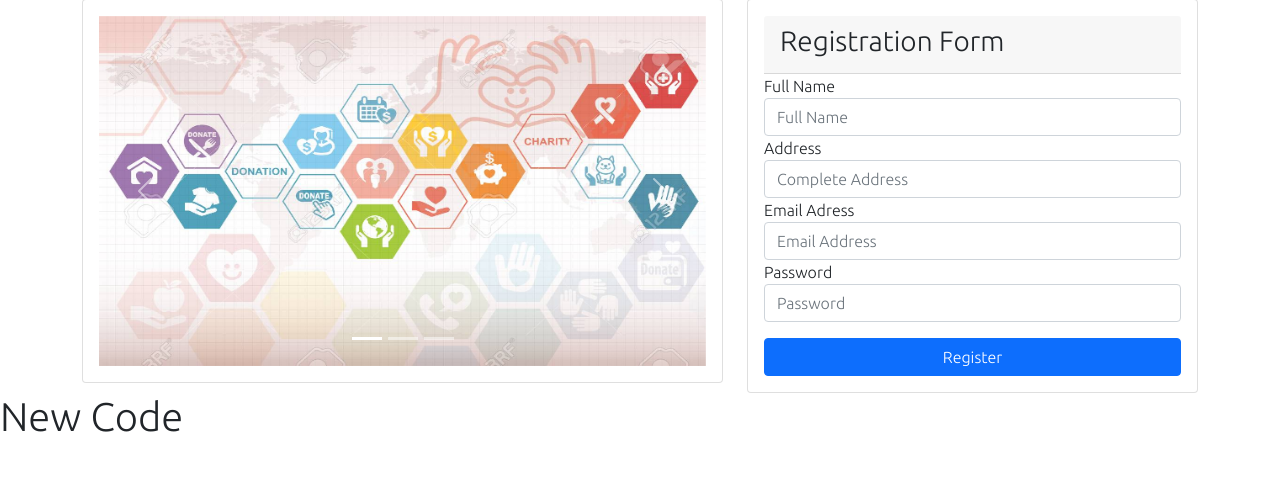
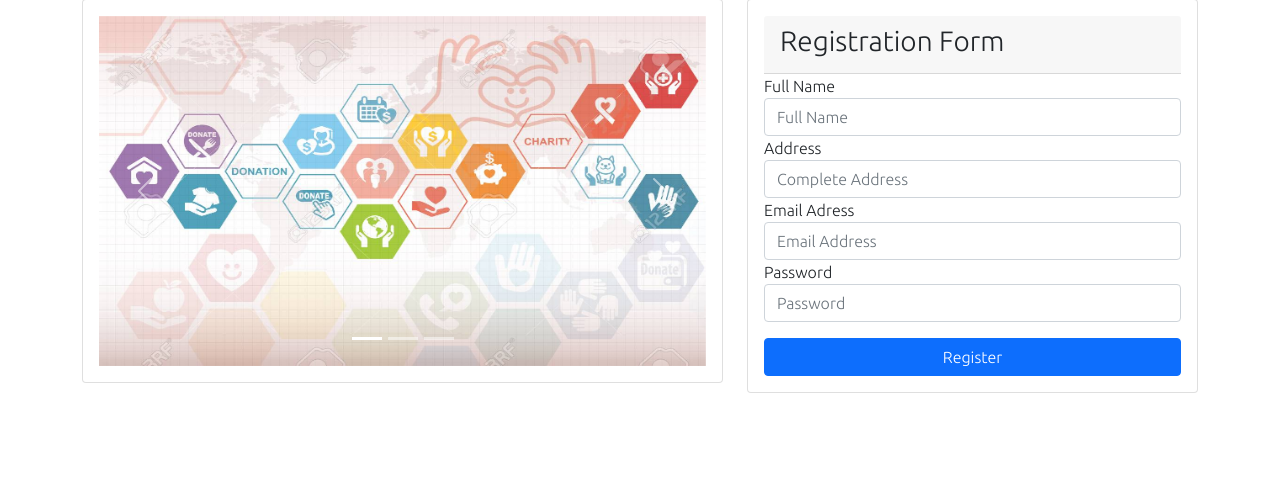
Before and after one commit to nelzkie15-oss/sample-management, a PHP site: page / in a window 1280 px wide. Shown: the part 113-613 px from the top of the page. Run offline with PHP 8.4, Linux system fonts and the light colour scheme.

Commit message:
test
teest

```diff
--- a/index.php
+++ b/index.php
@@ -132,7 +132,6 @@
 
    </div>
 
-   <h1>New Code</h1>
 
    <script>
 
```
